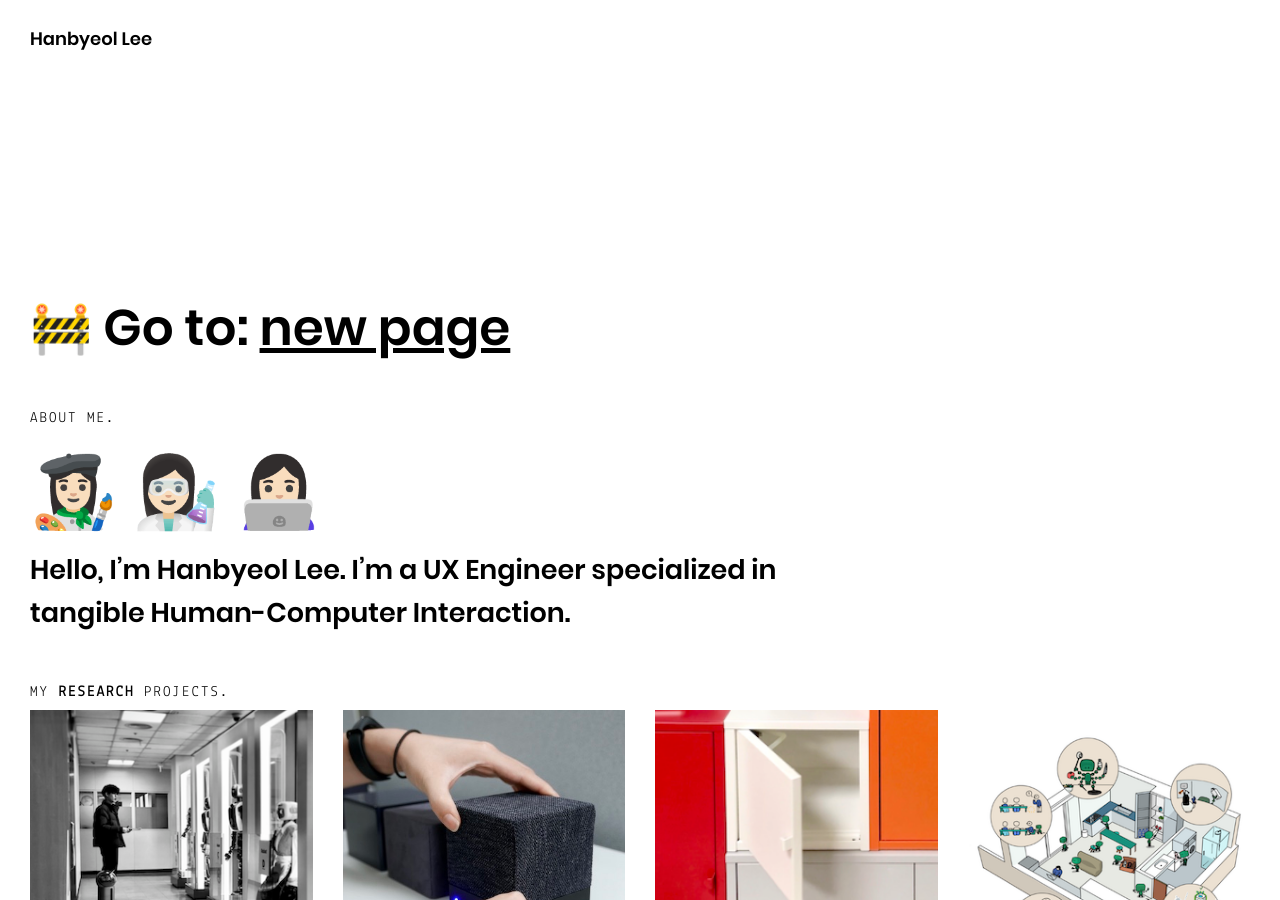
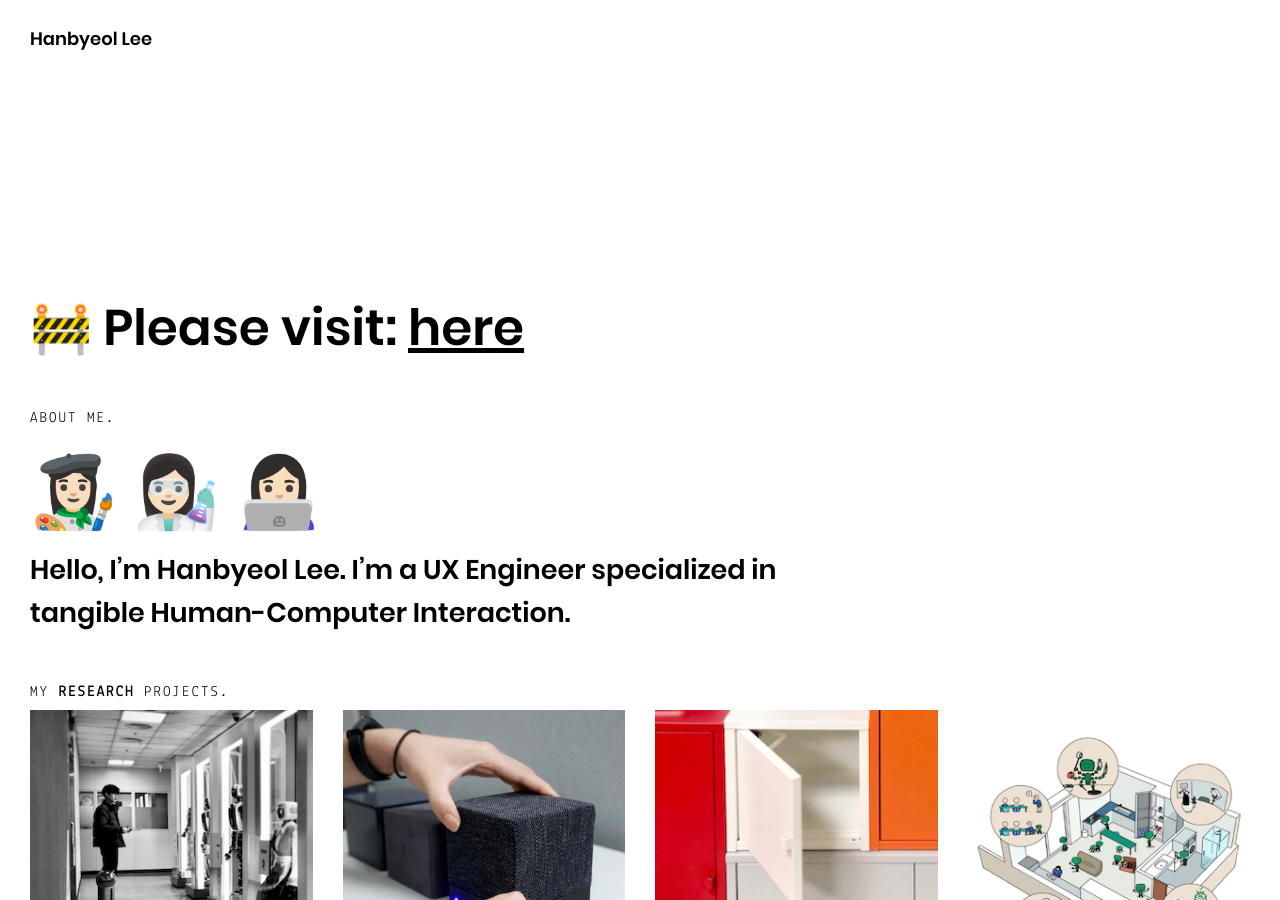
Before and after one commit to hanby-ixd/hanby-ixd.github.io, a Jekyll site: the page built from index.html, in a window 1280 px wide and 900 px high. Built offline with Jekyll 4.4.1, drawn with Linux system fonts in a browser that asks for light colours; nearby versions of some CDN libraries; library files that are not in the unit come from our copies.

Commit message:
Update index.html

```diff
--- a/index.html
+++ b/index.html
@@ -19,7 +19,7 @@
 	<main class="content">
 		<section class="intro">
 			<div class="container">
-				<p style="font-size:50px">&#128679; Go to: <u><a href="https://hanby-uxengineer.github.io">new page</a></u><p>
+				<p style="font-size:50px">&#128679; Please visit: <u><a href="https://hanby-uxengineer.github.io">here</a></u><p>
 					<br>
 				<h4>About me.</h4>
 				<p style="font-size:70px">&#128105;&#127995;&#8205;&#127912; &#128105;&#127995;&#8205;&#128300; &#128105;&#127995;&#8205;&#128187; </p>
```
